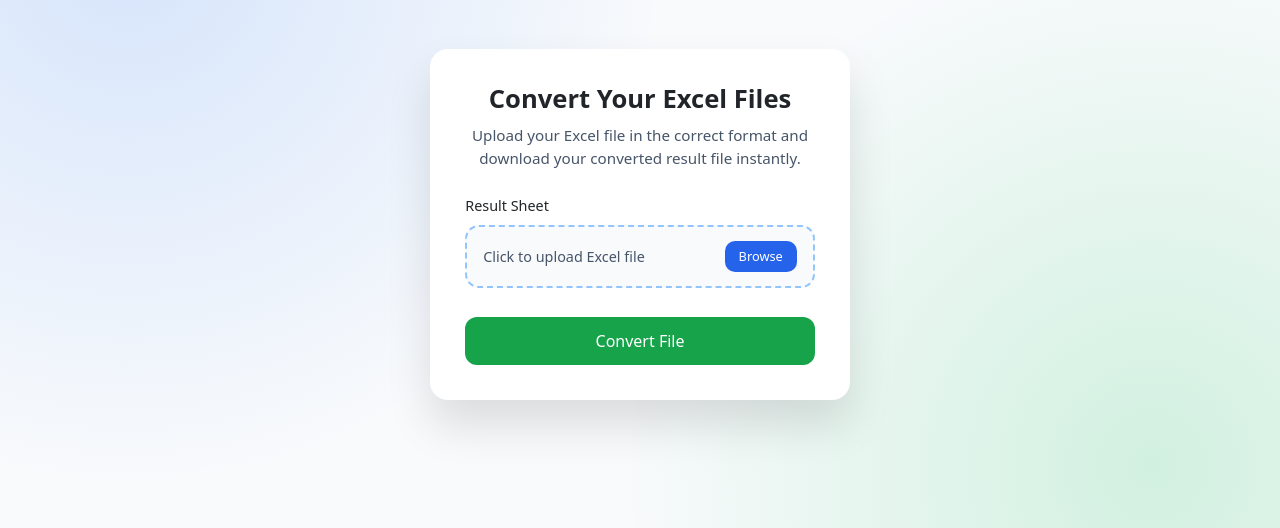
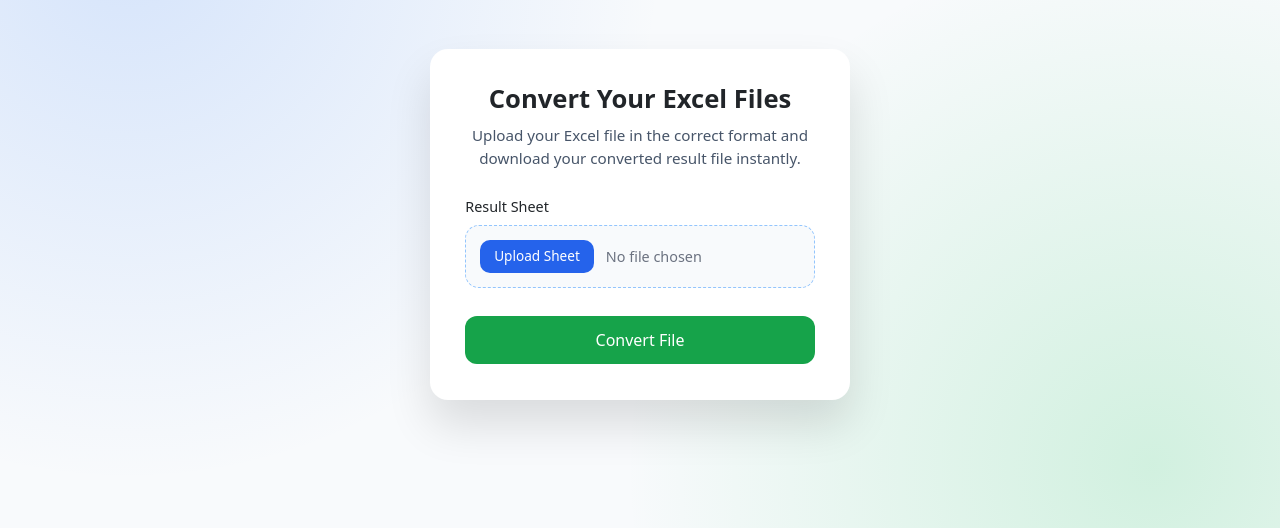
Before and after one commit to rohan-sanjay-kadam/Result-Analysis-Sem4, a Flask app: template templates/index.html in a window 1280 px wide. Shown: the part 174-702 px from the top of the page. Run offline with Flask 3, Linux system fonts and the light colour scheme; the template is opened without the code that fills it: most values are stand-ins (such as "Sample title", 1, 10 or a date in 2020); parts of the project's set-up code (start-up, migrations or seed data) failed here and were passed over.

Commit message:
FINALLY fixed frontend

```diff
--- a/templates/Form.html
+++ b/templates/Form.html
@@ -218,6 +218,7 @@
             <button type="submit" class="btn btn-primary btn-lg px-4">
                 Next →
             </button>
+<!--            <input type="submit" />-->
         </div>
 
     </form>
@@ -294,7 +295,7 @@ function updateTeacherForm() {
         // PRN file input
         const prnDiv = document.createElement("div");
         prnDiv.className = "file-wrapper"
-        prnDiv.innerHTML = `<input type="file" name="division_file_${d}" accept=".xlsx,.xls"/>
+        prnDiv.innerHTML = `<input type="file" name="DIV${d}-PRN" accept=".xlsx,.xls"/>
         <div class="file-ui">
         <span>Upload PRN</span>
         <div>No file chosen</div>
--- a/templates/index.html
+++ b/templates/index.html
@@ -36,48 +36,6 @@
     margin-bottom: 1.8rem;
   }
 
-  .file-upload-text {
-    text-align: left;
-    font-weight: 500;
-    font-size: 0.9rem;
-    margin-bottom: 0.5rem;
-  }
-
-  .custom-file-box {
-    display: flex;
-    justify-content: space-between;
-    align-items: center;
-    background: #f8fafc;
-    border: 2px dashed #93c5fd;
-    border-radius: 14px;
-    padding: 14px 16px;
-    cursor: pointer;
-    transition: all 0.25s ease;
-  }
-
-  .custom-file-box:hover {
-    background: #eef2ff;
-    border-color: #2563eb;
-  }
-
-  .custom-file-box span {
-    font-size: 0.9rem;
-    color: #475569;
-    overflow: hidden;
-    text-overflow: ellipsis;
-    white-space: nowrap;
-  }
-
-  .custom-file-box button {
-    background: #2563eb;
-    color: white;
-    border: none;
-    padding: 6px 14px;
-    border-radius: 10px;
-    font-size: 0.8rem;
-    pointer-events: none;
-  }
-
   /* SUBMIT */
   .submit-btn {
     background: #16a34a;
@@ -91,6 +49,55 @@
   .submit-btn:hover {
     background: #15803d;
   }
+
+  /* FILE UPLOAD */
+    .file-wrapper {
+      position: relative;
+      width: 100%;
+      margin-bottom: 1.4rem;
+    }
+
+      .file-upload-text {
+    text-align: left;
+    font-weight: 500;
+    font-size: 0.9rem;
+    margin-bottom: 0.5rem;
+  }
+
+    .file-wrapper input[type="file"] {
+      opacity: 0;
+      position: absolute;
+      inset: 0;
+      cursor: pointer;
+    }
+
+    .file-ui {
+      border: 1.5px dashed #93c5fd;
+      background: #f8fafc;
+      padding: 14px;
+      border-radius: 14px;
+      display: flex;
+      align-items: center;
+      gap: 12px;
+      font-size: 0.95rem;
+      color: #374151;
+    }
+
+    .file-ui span {
+      background: #2563eb;
+      color: white;
+      padding: 6px 14px;
+      border-radius: 10px;
+      font-size: 0.85rem;
+      white-space: nowrap;
+    }
+    .file-ui div {
+  color: #6b7280;
+  font-size: 0.9rem;
+  white-space: nowrap;
+  overflow: hidden;
+  text-overflow: ellipsis;
+}
 </style>
 {% endblock %}
 
@@ -110,21 +117,13 @@
       <!-- RESULT SHEET -->
       <div class="file-upload-wrapper">
         <div class="file-upload-text">Result Sheet</div>
-
-        <div class="custom-file-box" onclick="document.getElementById('fileInput').click()">
-          <span id="fileName">Click to upload Excel file</span>
-          <button type="button">Browse</button>
+        <div class="file-wrapper">
+          <input type="file" name="file" required accept=".xlsx,.xls"/>
+        <div class="file-ui">
+        <span>Upload Sheet</span>
+        <div>No file chosen</div>
         </div>
-
-        <!-- REAL INPUT (DO NOT CHANGE ID / NAME) -->
-        <input
-          type="file"
-          name="file"
-          id="fileInput"
-          accept="'application/vnd.openxmlformats-officedocument.spreadsheetml.sheet','application/vnd.ms-excel'"
-          required
-          hidden
-        >
+        </div>
       </div>
 
       <button type="submit" class="btn btn-success submit-btn">
@@ -134,18 +133,57 @@
     </form>
   </div>
 </div>
+<script>
+  if ({{ semester }} == 5 || {{ semester }} == 6 || {{ semester }} == 7 || {{ semester }} == 8) {
+    const parent = document.querySelector(".file-upload-wrapper");
+        const text = document.createElement("div")
+        text.className="file-upload-text"
+        text.innerText="DLO Sheet"
+        const box = document.createElement("div");
+        box.className = "file-wrapper"
+        box.innerHTML = `<input type="file" name="file2" required accept=".xlsx,.xls"/ >
+        <div class="file-ui">
+        <span>Upload DLO</span>
+        <div>No file chosen</div>
+        </div>`;
+    parent.appendChild(text)
+    parent.appendChild(box)
+  }
 
-<script>
-  const fileInput = document.getElementById("fileInput");
-  const fileName = document.getElementById("fileName");
-
-  fileInput.addEventListener("change", () => {
-    if (fileInput.files.length > 0) {
-      fileName.innerText = fileInput.files[0].name;
-    } else {
-      fileName.innerText = "Click to upload Excel file";
-    }
-  });
+  if ({{ semester }} == 7 || {{ semester }} == 8) {
+  const parent = document.querySelector(".file-upload-wrapper");
+        const text = document.createElement("div")
+        text.className="file-upload-text"
+        text.innerText="ILO Sheet"
+        const box = document.createElement("div");
+        box.className = "file-wrapper"
+        box.innerHTML = `<input type="file" name="file3" required accept=".xlsx,.xls"/>
+        <div class="file-ui">
+        <span>Upload ILO</span>
+        <div>No file chosen</div>
+        </div>`;
+    parent.appendChild(text)
+    parent.appendChild(box)
+  }
 </script>
 
+<!-- SHOWING SELECTED FILE NAME (UI ONLY) -->
+<script>
+    document.addEventListener("change", function (e) {
+      if (e.target.type === "file") {
+        const fileInput = e.target;
+        const fileName = fileInput.files.length
+          ? fileInput.files[0].name
+          : "No file chosen";
+
+        const wrapper = fileInput.closest(".file-wrapper");
+        if (wrapper) {
+          const label = wrapper.querySelector(".file-ui div");
+          if (label) {
+            label.textContent = fileName;
+          }
+        }
+      }
+    });
+</script>
 {% endblock %}
```
